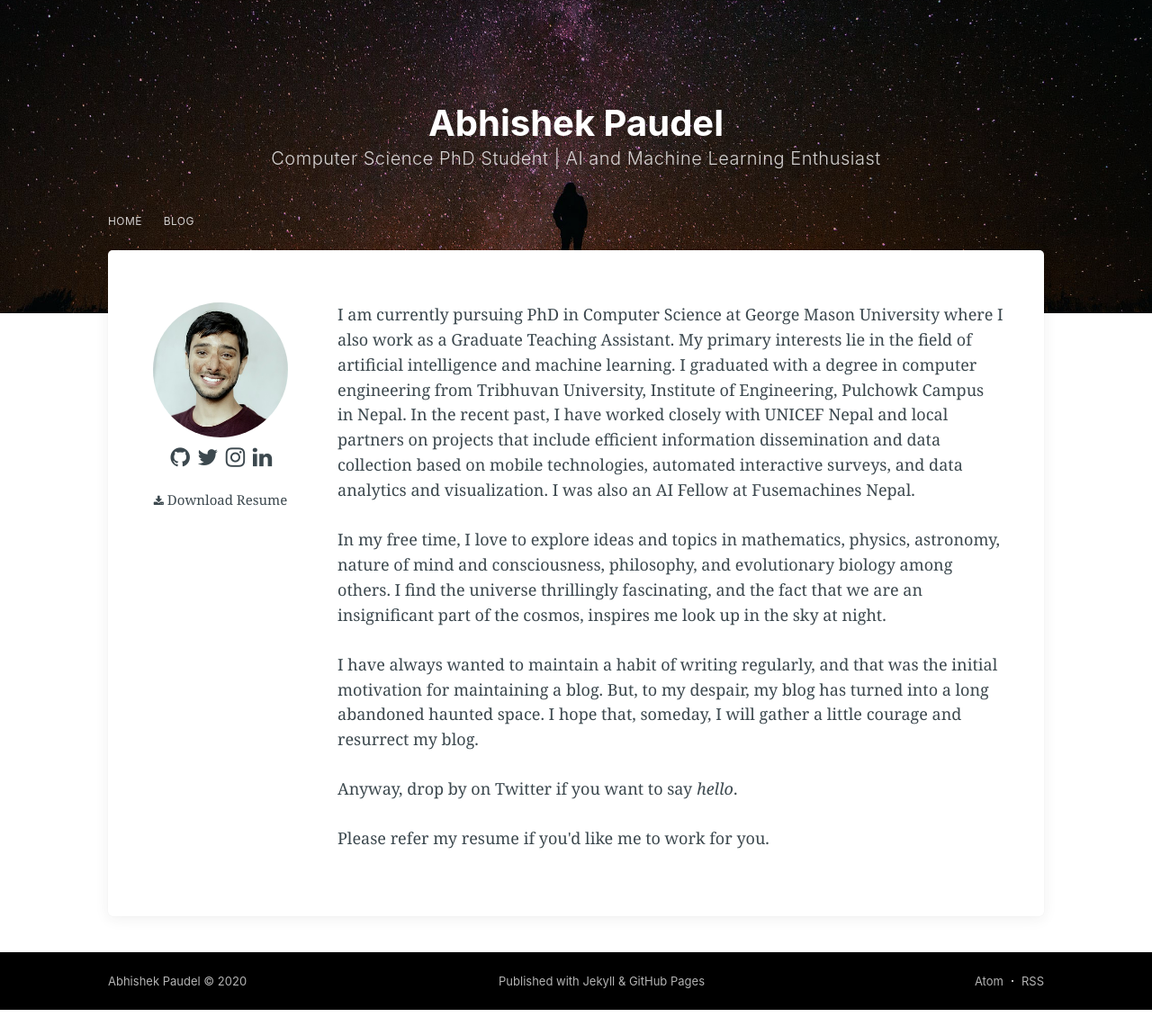
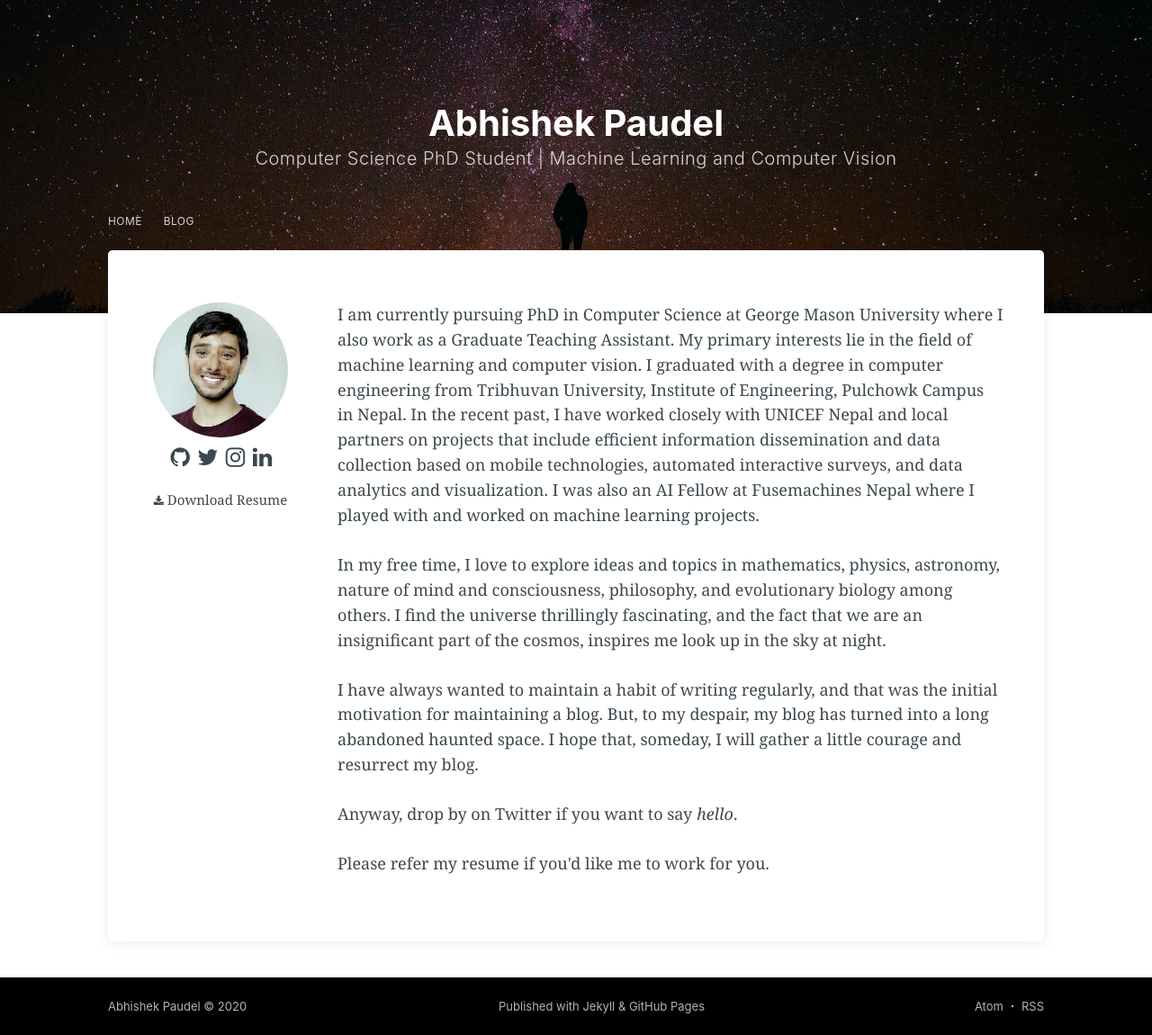
Before and after one commit to abpaudel/abpaudel.github.io, a Jekyll site: the page built from index.html, in a window 1280 px wide. Shown: the whole page at 90% size. Built offline with Jekyll 4.4.1, drawn with Linux system fonts in a browser that asks for light colours; nearby versions of some CDN libraries; comment, search, counter and statistics services are not loaded; before the commit the page ends 1122 px from its top, so only the background shows below that.

Commit message:
update bio

```diff
--- a/_config.yml
+++ b/_config.yml
@@ -6,7 +6,7 @@
 baseurl: ''
 
 title: Abhishek Paudel
-description: Computer Science PhD Student | AI and Machine Learning Enthusiast
+description: Computer Science PhD Student | Machine Learning and Computer Vision
 author: Abhishek Paudel
 cover: assets/img/blog-cover.jpg
 logo_dark: assets/img/favicon.png
--- a/index.html
+++ b/index.html
@@ -21,7 +21,7 @@
 		</div>
 	</div>
 	<div id="right">
-		<p>I am currently pursuing PhD in Computer Science at <a href="https://www.gmu.edu" target="_blank">George Mason University</a> where I also work as a Graduate Teaching Assistant. My primary interests lie in the field of artificial intelligence and machine learning. I graduated with a degree in computer engineering from <a href="http://pcampus.edu.np" target="_blank">Tribhuvan University, Institute of Engineering, Pulchowk Campus in Nepal</a>. In the recent past, I have worked closely with UNICEF Nepal and local partners on projects that include efficient information dissemination and data collection based on mobile technologies, automated interactive surveys, and data analytics and visualization. I was also an AI Fellow at <a href="https://fusemachines.com.np" target="_blank">Fusemachines Nepal</a>.
+		<p>I am currently pursuing PhD in Computer Science at <a href="https://www.gmu.edu" target="_blank">George Mason University</a> where I also work as a Graduate Teaching Assistant. My primary interests lie in the field of machine learning and computer vision. I graduated with a degree in computer engineering from <a href="http://pcampus.edu.np" target="_blank">Tribhuvan University, Institute of Engineering, Pulchowk Campus in Nepal</a>. In the recent past, I have worked closely with UNICEF Nepal and local partners on projects that include efficient information dissemination and data collection based on mobile technologies, automated interactive surveys, and data analytics and visualization. I was also an AI Fellow at <a href="https://fusemachines.com.np" target="_blank">Fusemachines Nepal</a> where I played with and worked on machine learning projects.
 		<p>In my free time, I love to explore ideas and topics in mathematics, physics, astronomy, nature of mind and consciousness, philosophy, and evolutionary biology among others. I find the universe thrillingly fascinating, and the fact that we are an insignificant part of the cosmos, inspires me look up in the sky at night.
 		<p>I have always wanted to maintain a habit of writing regularly, and that was the initial motivation for maintaining a blog. But, to my despair, my blog has turned into a long abandoned haunted space. I hope that, someday, I will gather a little courage and resurrect my blog.</p>
 		<p>Anyway, drop by on <a href="https://twitter.com/abpaudel" target="_blank">Twitter</a> if you want to say <i>hello</i>.</p>
```
